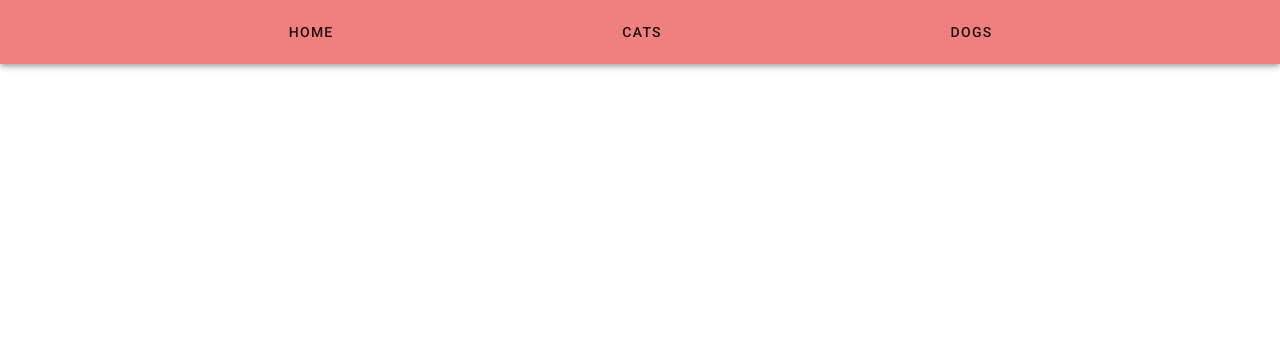
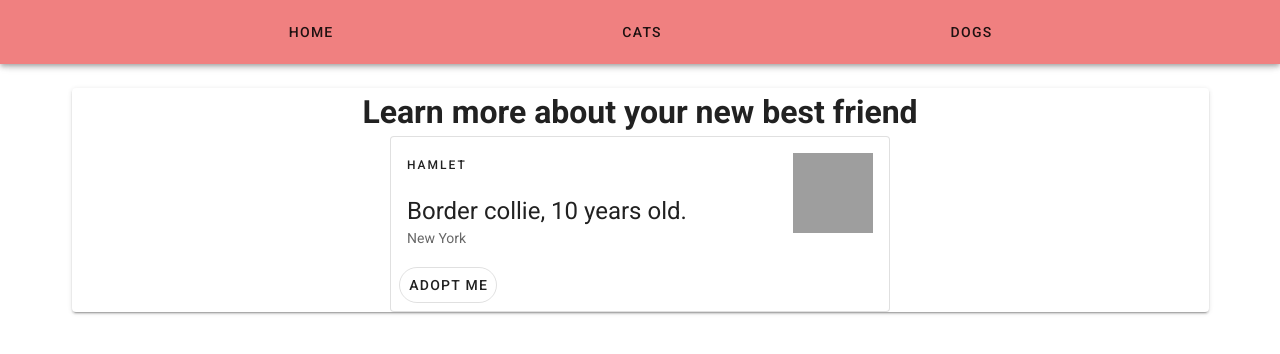
Before and after one commit to gros-pataplouf/vue-petshop, a Vue app: page /pets/dogs/0 in a window 1280 px wide. Shown: the top 354 px of the page. Built offline with nearby package versions, Linux system fonts and the light colour scheme.

Commit message:
display animal details

```diff
--- a/src/router/index.js
+++ b/src/router/index.js
@@ -28,7 +28,7 @@ const routes = [
     component: DogsView
   },
   {
-    path: '/pets/:id',
+    path: '/pets/:species/:id',
     name: 'pets',
     component: PetView
   }
--- a/src/views/CatsView.vue
+++ b/src/views/CatsView.vue
@@ -1,8 +1,15 @@
 <template>
     <div class="wrapper">
     <h1>Cats for adoption</h1>
-    <v-data-table :headers="Object.keys(cats[0]).map(key => { return { text: key[0].toUpperCase() + key.slice(1), value: key } })" :items="cats"></v-data-table>
-
+    <v-data-table
+    :headers="Object.keys(cats[0]).map(key => { return { text: key[0].toUpperCase() + key.slice(1), value: key } })"
+    :items="cats">
+    <template v-slot:[`item.name`]="{ item }">
+        <router-link :to="`/pets/cats/${cats.indexOf(item)}`">
+          {{ item.name }}
+        </router-link>
+      </template>
+  </v-data-table>
 </div>
 </template>
 <style>
@@ -19,7 +26,6 @@ import { mapState } from 'vuex'
 export default {
   name: 'CatsView',
   data: () => ({
-    // cats
 
   }),
   computed: {
--- a/src/views/DogsView.vue
+++ b/src/views/DogsView.vue
@@ -1,9 +1,13 @@
 <template>
     <div class="wrapper">
     <h1>Dogs for adoption</h1>
-    <v-data-table :headers="Object.keys(dogs[0]).map(key => { return { text: key[0].toUpperCase() + key.slice(1), value: key } })" :items="dogs">
+    <v-data-table
+    :headers="Object.keys(dogs[0]).map(key => { return { text: key[0].toUpperCase() + key.slice(1), value: key } })"
+    :items="dogs">
       <template v-slot:[`item.name`]="{ item }" >
-        <router-link :to="`/pets/${dogs.indexOf(item)}`">{{ item.name }}</router-link>
+        <router-link :to="`/pets/dogs/${dogs.indexOf(item)}`">
+          {{ item.name }}
+        </router-link>
       </template>
     </v-data-table>
 
--- a/src/views/PetView.vue
+++ b/src/views/PetView.vue
@@ -1,13 +1,60 @@
 <template>
+  <v-container>
   <v-card>
   <h1>Learn more about your new best friend</h1>
+  <template>
+  <v-card
+    class="mx-auto"
+    max-width="500"
+    outlined
+  >
+    <v-list-item three-line>
+      <v-list-item-content>
+        <div class="text-overline mb-4">
+          {{ animal.name }}
+        </div>
+        <v-list-item-title class="text-h5 mb-1">
+          {{ animal.breed }}, {{ animal.age }} years old.
+        </v-list-item-title>
+        <v-list-item-subtitle> {{ animal.location }} </v-list-item-subtitle>
+      </v-list-item-content>
+
+      <v-list-item-avatar
+        tile
+        size="80"
+        color="grey"
+      ></v-list-item-avatar>
+    </v-list-item>
+
+    <v-card-actions>
+      <v-btn
+        outlined
+        rounded
+        text
+      >
+        Adopt me
+      </v-btn>
+    </v-card-actions>
+  </v-card>
+</template>
 </v-card>
+</v-container>
 </template>
 
 <script>
+import { mapState } from 'vuex'
 
 export default {
-  name: 'PetView'
+  name: 'PetView',
+  data: () => ({
+    animal: {}
 
+  }),
+  computed: {
+    ...mapState(['cats', 'dogs'])
+  },
+  mounted () {
+    this.animal = this[this.$route.params.species][this.$route.params.id]
+  }
 }
 </script>
```
